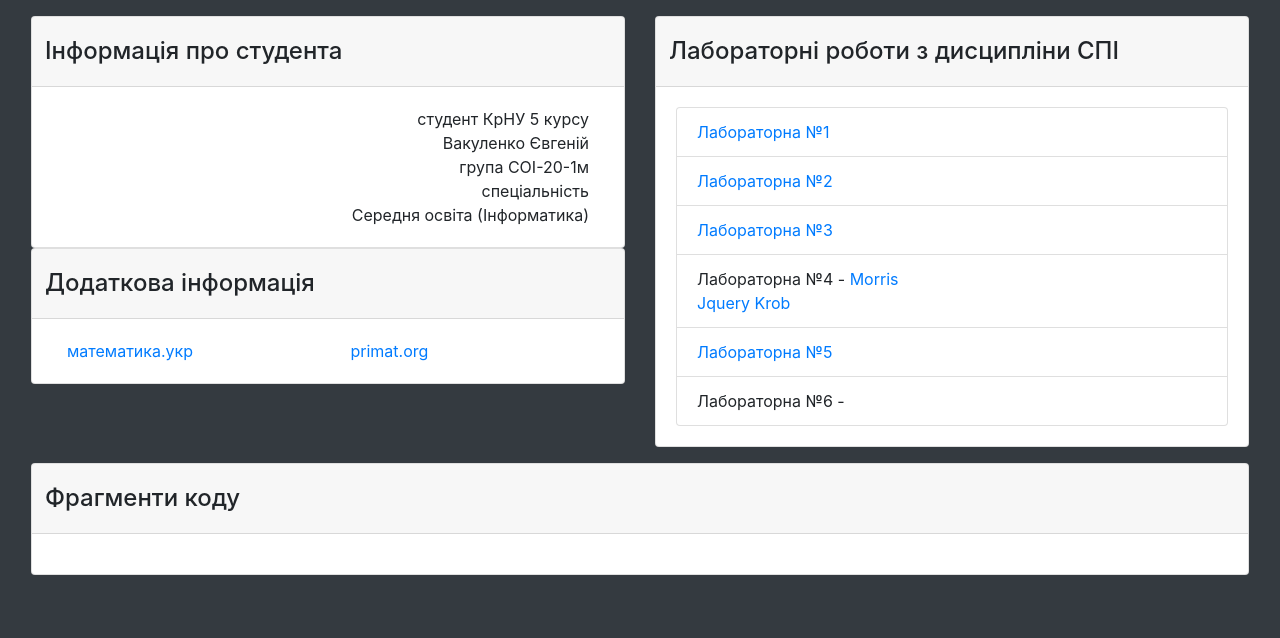
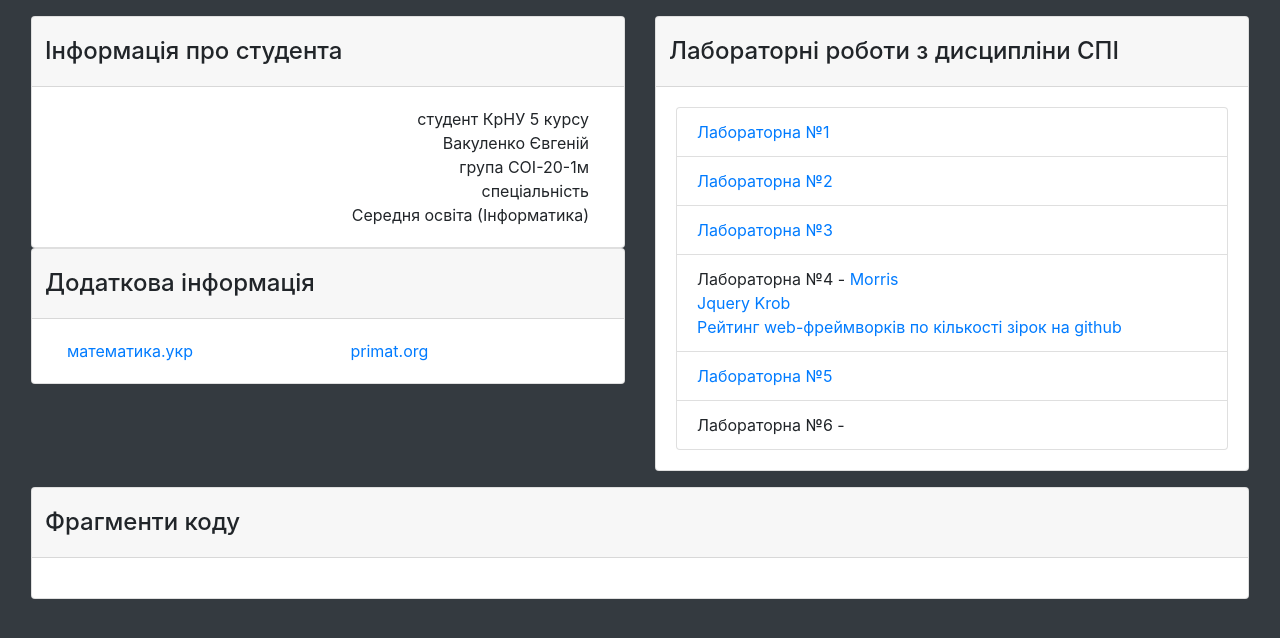
Before and after one commit to EugeneVakulenko/EugeneVakulenko.github.io, a plain HTML site: page index.html in a window 1280 px wide. Drawn offline with Linux system fonts and the light colour scheme.

Commit message:
framework charts

```diff
--- a/index.html
+++ b/index.html
@@ -105,6 +105,10 @@
                             <a href="pages/jquery-knob-test.html">
                                 Jquery Krob
                             </a>
+                            <br/>
+                            <a href="pages/framework-charts.html">
+                                Рейтинг web-фреймворків по кількості зірок на github
+                            </a>
                         </li>
                         <li class="list-group-item">
                             <a href="https://drive.google.com/file/d/1cwIR3Tg6I4NK8HVLSwzWPYcwhNrD-GMR/view?usp=sharing">
```
